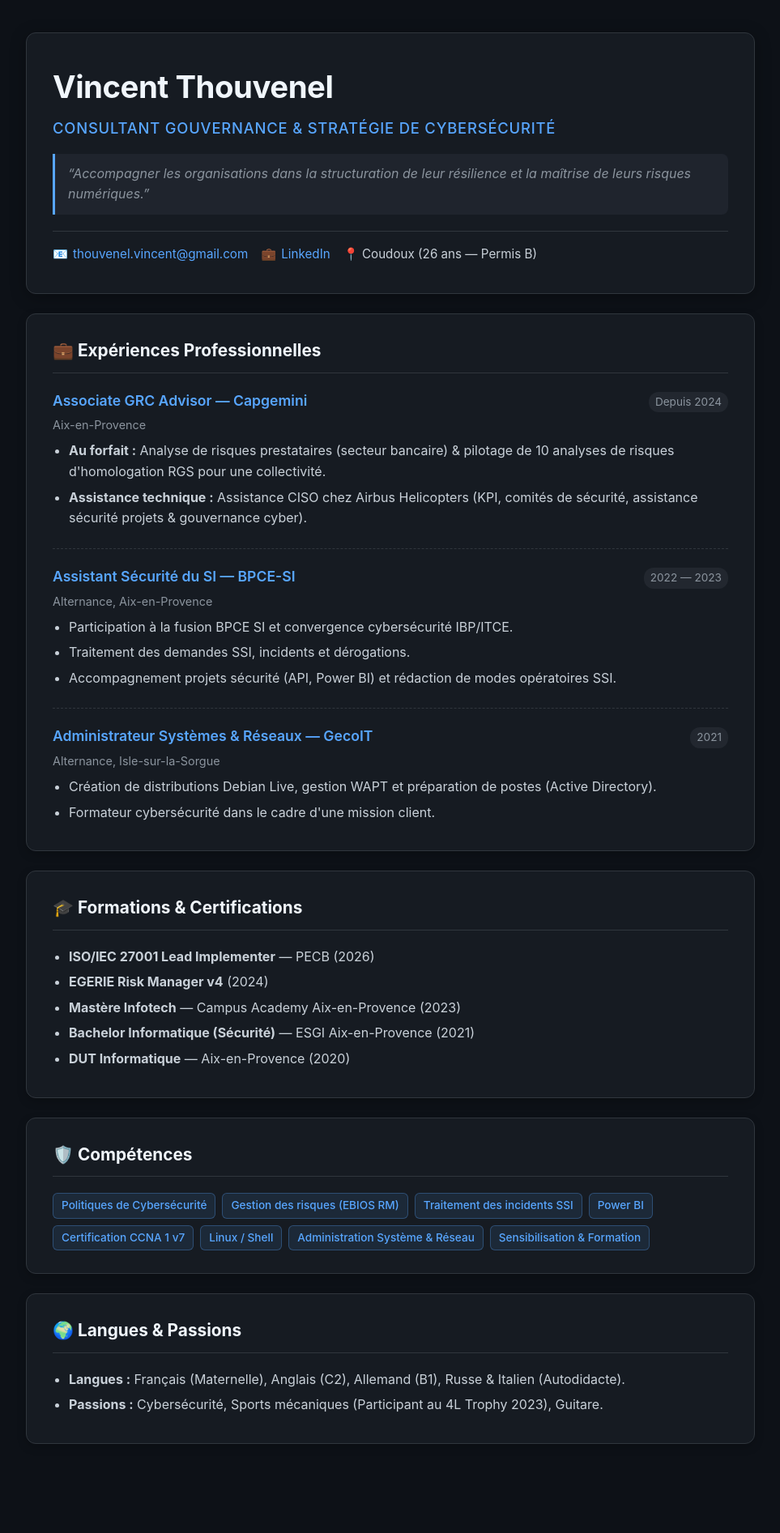
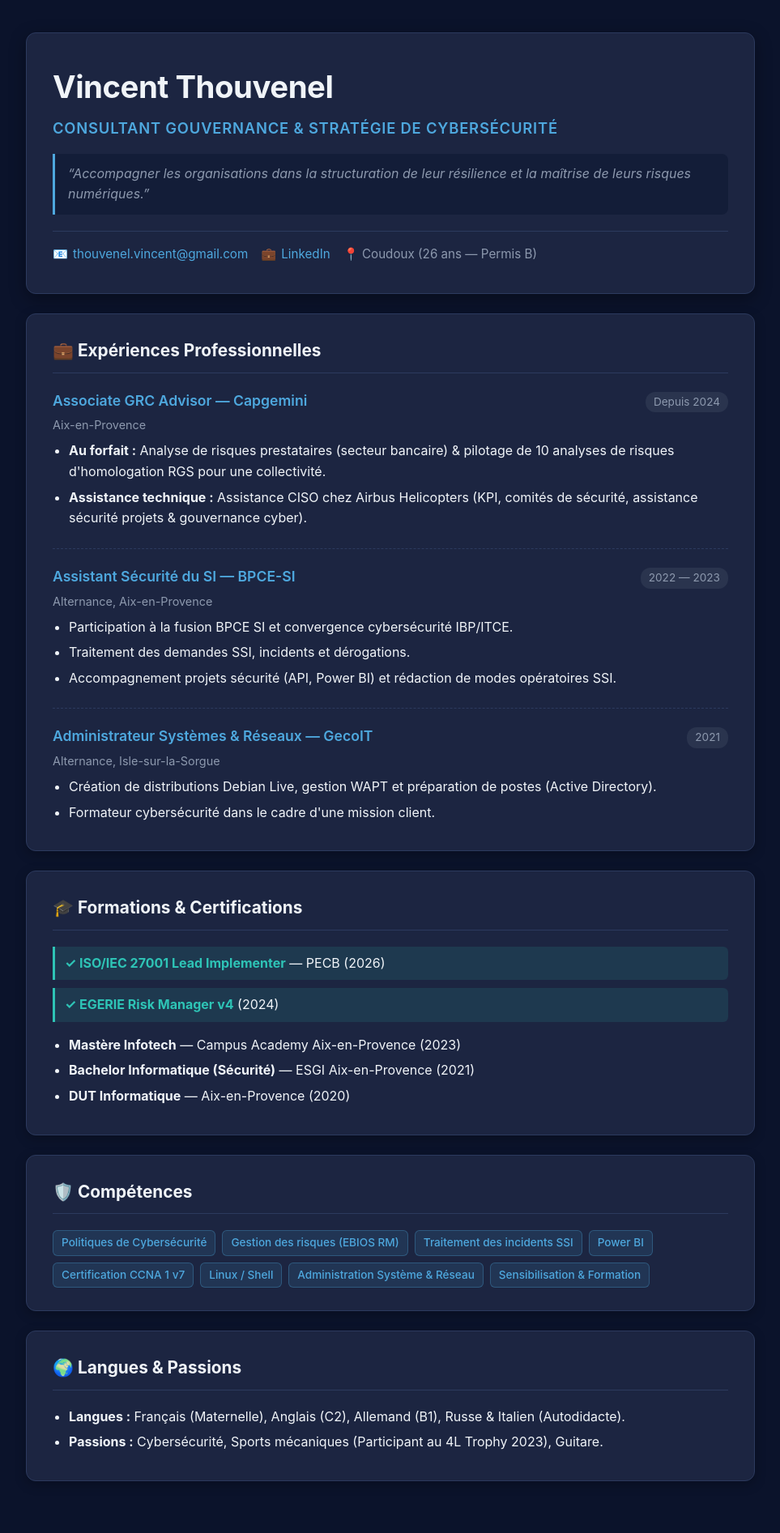
Before and after one commit to Vince13580/Vince13580.github.io, a Jekyll site: the page index.html, which Jekyll copies as it is, in a window 1280 px wide. Shown: the whole page at 81% size, without its empty margins (158-1121 px from the left). Built offline with Jekyll 4.4.1, drawn with Linux system fonts in a browser that asks for light colours; before the commit the page ends 1847 px from its top, so only the background shows below that.

Commit message:
Revise color palette and enhance styles for certifications
Updated the color palette and styles for better aesthetics and accessibility. Added specific styles for certifications.

```diff
--- a/index.html
+++ b/index.html
@@ -6,14 +6,17 @@
   <title>Vincent Thouvenel — Consultant Cybersécurité</title>
   <style>
     :root {
-      --bg: #0d1117;
-      --card-bg: #161b22;
-      --border: #30363d;
-      --text: #c9d1d9;
-      --heading: #f0f6fc;
-      --accent: #58a6ff;
-      --accent-dim: rgba(88, 166, 255, 0.1);
-      --quote-bg: #1f242d;
+      /* Nouvelle palette de couleurs Cybersécurité */
+      --bg: #0B132B;          /* Bleu Nuit Profond */
+      --card-bg: #1C2541;     /* Bleu Acier Sombre */
+      --border: #2C3A5E;      /* Séparateur coordonné */
+      --text: #F0F4F8;        /* Blanc Cassé */
+      --text-muted: #8D99AE;  /* Gris Ardoise */
+      --accent: #4EA8DE;      /* Cyan Électrique */
+      --accent-dim: rgba(78, 168, 222, 0.12);
+      --certif: #2EC4B6;      /* Vert Émeraude */
+      --certif-dim: rgba(46, 196, 182, 0.12);
+      --quote-bg: #131D38;
     }
 
     * { box-sizing: border-box; margin: 0; padding: 0; }
@@ -31,19 +34,19 @@
       margin: 0 auto;
     }
 
-    /* En-tête type "Hero Banner" */
+    /* En-tête principal */
     header.hero {
       background: var(--card-bg);
       border: 1px solid var(--border);
       border-radius: 12px;
       padding: 36px 32px;
       margin-bottom: 24px;
-      box-shadow: 0 4px 20px rgba(0,0,0,0.3);
+      box-shadow: 0 6px 20px rgba(0,0,0,0.35);
     }
 
     header.hero h1 {
       font-size: 2.4rem;
-      color: var(--heading);
+      color: var(--text);
       margin-bottom: 6px;
       letter-spacing: -0.5px;
     }
@@ -51,7 +54,7 @@
     header.hero h2 {
       font-size: 1.15rem;
       color: var(--accent);
-      font-weight: 500;
+      font-weight: 600;
       text-transform: uppercase;
       letter-spacing: 0.8px;
       margin-bottom: 16px;
@@ -63,7 +66,7 @@
       padding: 12px 16px;
       border-radius: 0 8px 8px 0;
       font-style: italic;
-      color: #8b949e;
+      color: var(--text-muted);
       margin-bottom: 20px;
     }
 
@@ -80,6 +83,7 @@
       display: flex;
       align-items: center;
       gap: 6px;
+      color: var(--text-muted);
     }
 
     .contact-item a {
@@ -96,12 +100,12 @@
       border-radius: 12px;
       padding: 28px 32px;
       margin-bottom: 24px;
-      box-shadow: 0 4px 12px rgba(0,0,0,0.2);
+      box-shadow: 0 4px 14px rgba(0,0,0,0.25);
     }
 
     section.card h3.section-title {
       font-size: 1.3rem;
-      color: var(--heading);
+      color: var(--text);
       border-bottom: 1px solid var(--border);
       padding-bottom: 10px;
       margin-bottom: 20px;
@@ -133,15 +137,15 @@
 
     .job-date {
       font-size: 0.85rem;
-      color: #8b949e;
-      background: rgba(139, 148, 158, 0.1);
-      padding: 2px 8px;
+      color: var(--text-muted);
+      background: rgba(141, 153, 174, 0.12);
+      padding: 2px 10px;
       border-radius: 12px;
     }
 
     .job-location {
       font-size: 0.9rem;
-      color: #8b949e;
+      color: var(--text-muted);
       margin-bottom: 8px;
     }
 
@@ -165,11 +169,26 @@
     .tag {
       background: var(--accent-dim);
       color: var(--accent);
-      border: 1px solid rgba(88, 166, 255, 0.3);
+      border: 1px solid rgba(78, 168, 222, 0.3);
       padding: 4px 10px;
       border-radius: 6px;
       font-size: 0.85rem;
       font-weight: 500;
+    }
+
+    /* Mise en valeur spécifique Vert Émeraude pour les certifs */
+    .certif-item {
+      background: var(--certif-dim);
+      border-left: 3px solid var(--certif);
+      padding: 8px 12px;
+      border-radius: 0 6px 6px 0;
+      margin-bottom: 10px;
+      color: var(--text);
+    }
+
+    .certif-badge {
+      color: var(--certif);
+      font-weight: bold;
     }
 
     @media (max-width: 600px) {
@@ -246,9 +265,16 @@
     <!-- Formations & Certifications -->
     <section class="card">
       <h3 class="section-title">🎓 Formations & Certifications</h3>
-      <ul class="custom-list">
-        <li><strong>ISO/IEC 27001 Lead Implementer</strong> — PECB (2026)</li>
-        <li><strong>EGERIE Risk Manager v4</strong> (2024)</li>
+
+      <!-- Highlight Vert Émeraude pour les certifications -->
+      <div class="certif-item">
+        <span class="certif-badge">✓ ISO/IEC 27001 Lead Implementer</span> — PECB (2026)
+      </div>
+      <div class="certif-item">
+        <span class="certif-badge">✓ EGERIE Risk Manager v4</span> (2024)
+      </div>
+
+      <ul class="custom-list" style="margin-top: 16px;">
         <li><strong>Mastère Infotech</strong> — Campus Academy Aix-en-Provence (2023)</li>
         <li><strong>Bachelor Informatique (Sécurité)</strong> — ESGI Aix-en-Provence (2021)</li>
         <li><strong>DUT Informatique</strong> — Aix-en-Provence (2020)</li>
```
Also changed, not shown: other parts of index.html (+1 -1 lines).
